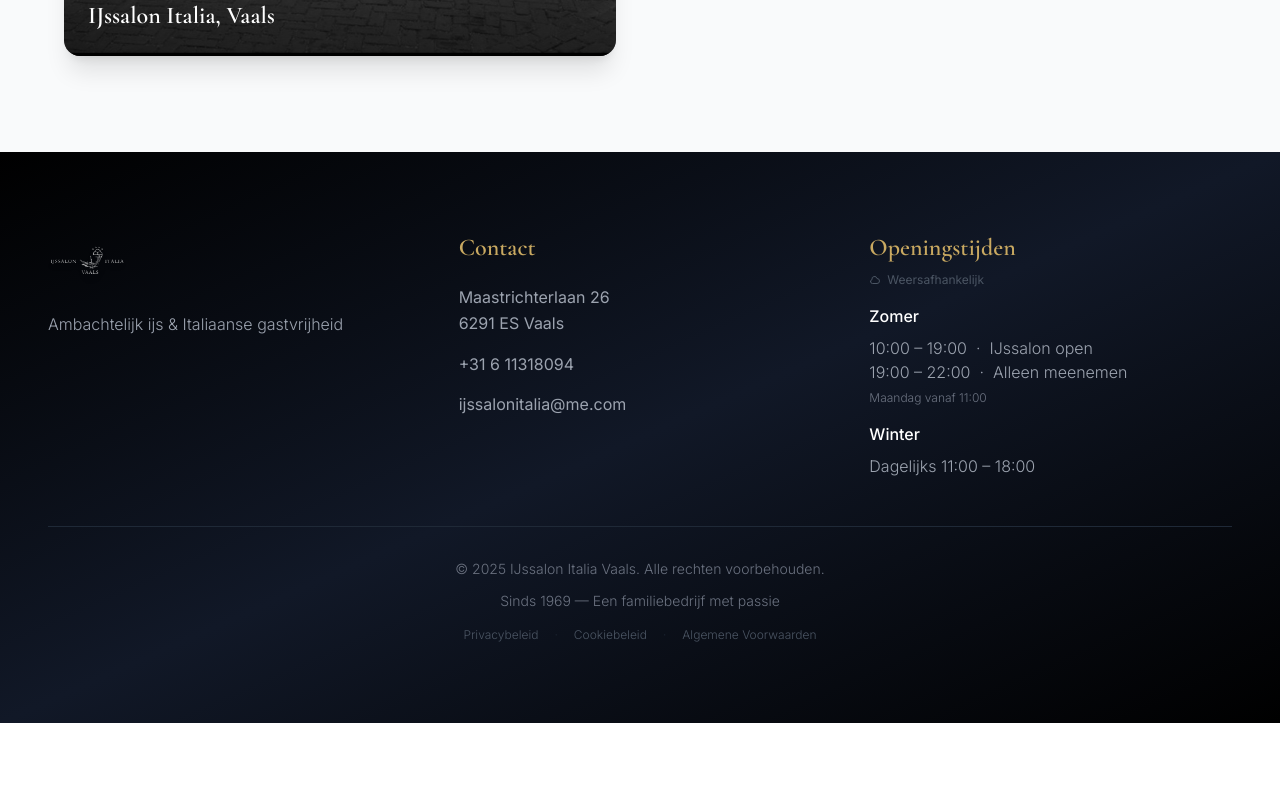
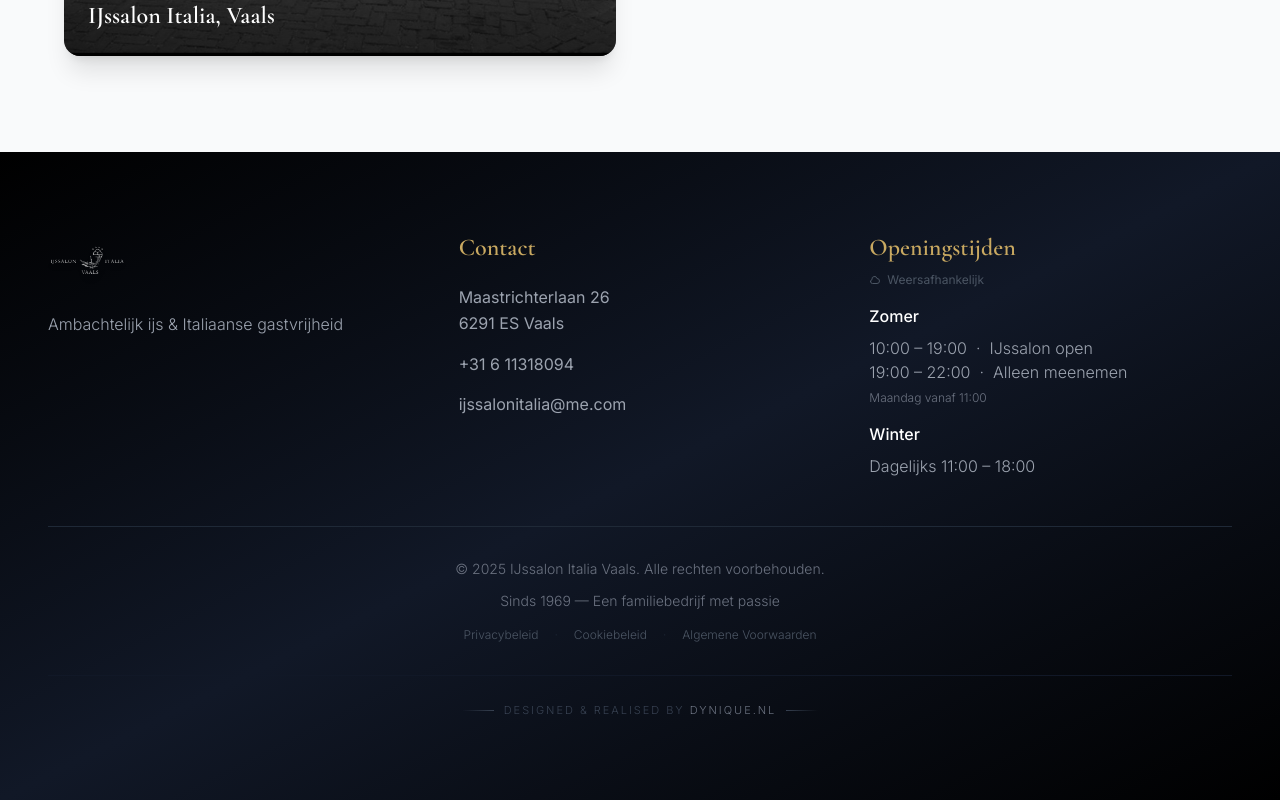
Before and after one commit to dynique-agency/ijssalonitalia, a Next.js app: page / in a window 1280 px wide. Shown: the part 7274-8074 px from the top of the page. Before the commit the page ends 7997 px from the top, so only its background shows below. Built offline with nearby package versions, Linux system fonts and the light colour scheme.

Commit message:
Add Dynique credit to footer

```diff
--- a/app/components/Footer.tsx
+++ b/app/components/Footer.tsx
@@ -77,6 +77,23 @@
             <span className="text-gray-800">·</span>
             <Link href="/voorwaarden" className="hover:text-gold transition-colors duration-300">Algemene Voorwaarden</Link>
           </div>
+
+          {/* Dynique credit */}
+          <div className="mt-8 pt-6 border-t border-gray-900 flex items-center justify-center gap-2.5">
+            <div className="h-px w-8 bg-gradient-to-r from-transparent to-gray-700" />
+            <p className="text-[11px] tracking-[0.18em] text-gray-700 uppercase font-light">
+              Designed &amp; Realised by{' '}
+              <a
+                href="https://dynique.nl"
+                target="_blank"
+                rel="noopener noreferrer"
+                className="text-gray-500 hover:text-gold transition-colors duration-500"
+              >
+                Dynique.nl
+              </a>
+            </p>
+            <div className="h-px w-8 bg-gradient-to-l from-transparent to-gray-700" />
+          </div>
         </div>
       </div>
     </footer>
```
